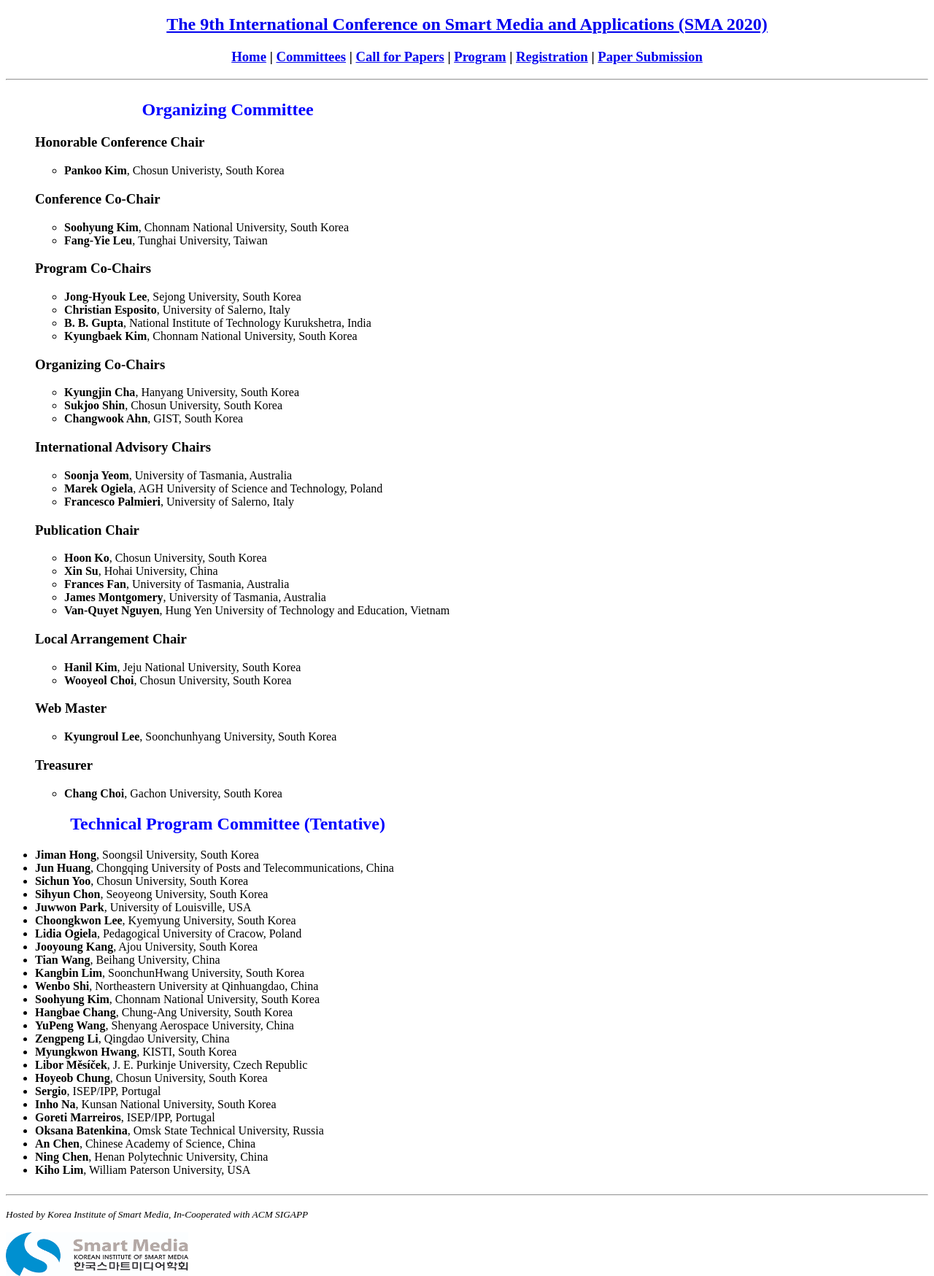
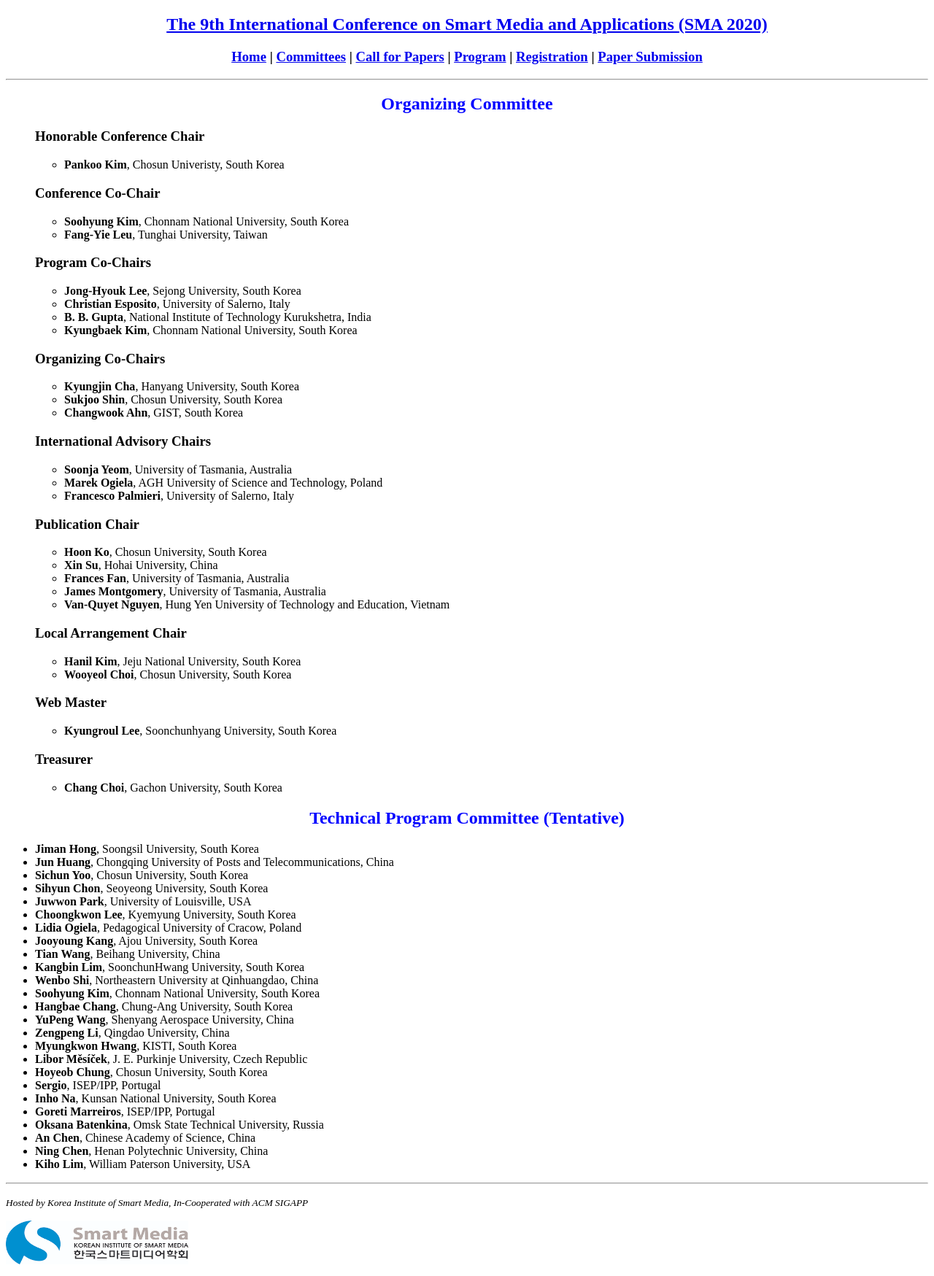
Before and after one commit to icea-conf/sma-2020.github.io, a Jekyll site: the page built from committee/index.html, in a window 1280 px wide. Shown: the whole page at 73% size. Built offline with Jekyll 4.4.1, drawn with Linux system fonts in a browser that asks for light colours.

Commit message:
Update index.html

```diff
--- a/committee/index.html
+++ b/committee/index.html
@@ -3,7 +3,7 @@
 title: SMA 2020
 ---
 <div>
-	<div style="display: inline-block">
+	<div class="div-align">
 		<h2 style="color:#0000FF; text-align:center">Organizing Committee</h2>
 		<ul>
 			<h3>Honorable Conference Chair</h3>
```
